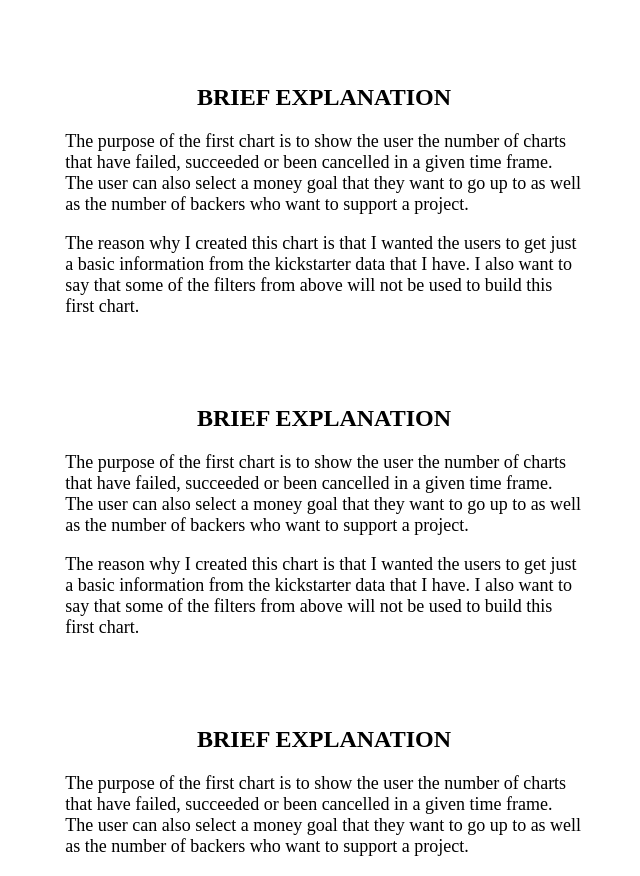
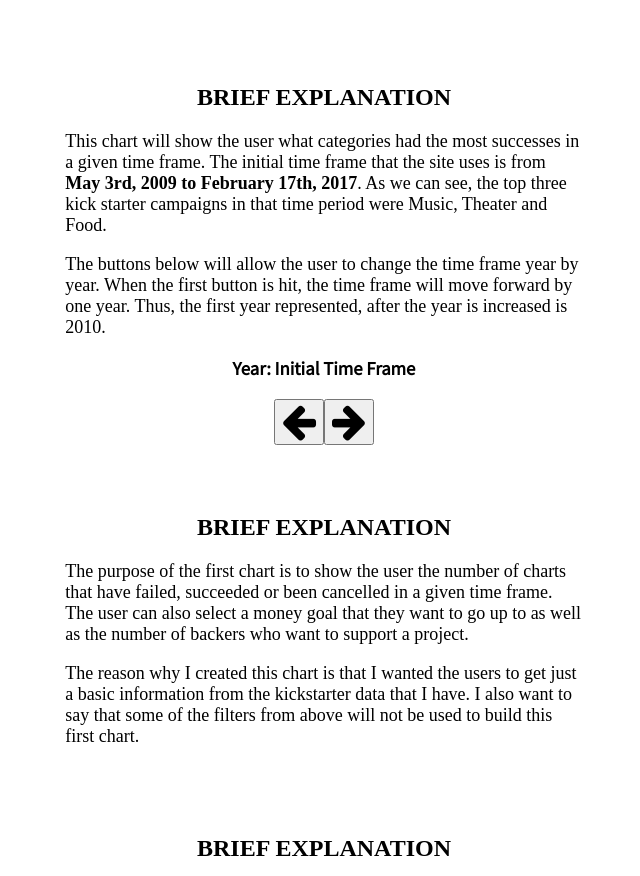
Before and after one commit to ravenusmc/kickstarter, a Vue app in the folder client/: page / in a window 1280 px wide. Shown: the part 1920-2796 px from the top of the page, without its empty margins (640-1280 px from the left). Built offline with nearby package versions, Linux system fonts and the light colour scheme; what vue-google-charts would draw is missing.

Commit message:
working on form to change year

```diff
--- a/client/public/index.html
+++ b/client/public/index.html
@@ -7,7 +7,7 @@
     <link rel="icon" href="<%= BASE_URL %>favicon.ico">
     <title>KickStarter Study</title>
     <!-- Font Awesome -->
-    <link rel="stylesheet" type="text/css" href="https://maxcdn.bootstrapcdn.com/font-awesome/4.7.0/css/font-awesome.min.css">
+    <link href="https://stackpath.bootstrapcdn.com/font-awesome/4.7.0/css/font-awesome.min.css" rel="stylesheet" integrity="sha384-wvfXpqpZZVQGK6TAh5PVlGOfQNHSoD2xbE+QkPxCAFlNEevoEH3Sl0sibVcOQVnN" crossorigin="anonymous">
     <!-- Google Font Link -->
     <link href="https://fonts.googleapis.com/css?family=Source+Sans+Pro&display=swap" rel="stylesheet">
   </head>
--- a/client/src/components/home/StudyArea.vue
+++ b/client/src/components/home/StudyArea.vue
@@ -46,17 +46,32 @@
      <div class='paragraphDiv'>
        <h2 class='center title'>Brief Explanation</h2>
        <p class='paragraphFormatting'>
-         The purpose of the first chart is to show the user the number of charts
-         that have failed, succeeded or been cancelled in a given time frame. The
-         user can also select a money goal that they want to go up to as well as
-         the number of backers who want to support a project.
+         This chart will show the user what categories had the most successes in
+         a given time frame. The initial time frame that the site uses is from <span>May
+         3rd, 2009 to February 17th, 2017</span>. As we can see, the top three kick starter
+         campaigns in that time period were Music, Theater and Food.
        </p>
        <p class='paragraphFormatting'>
-         The reason why I created this chart is that I wanted the users to get
-         just a basic information from the kickstarter data that I have. I also
-         want to say that some of the filters from above will not be used to build
-         this first chart.
+         The buttons below will allow the user to change the time frame year by year.
+         When the first button is hit, the time frame will move forward by one year. Thus,
+         the first year represented, after the year is increased is 2010.
        </p>
+       <form>
+         <h3 class='center font'>Year: {{ chartTwoYear }}</h3>
+
+         <div class='button_div'>
+
+           <button>
+             <i class="fa fa-arrow-left fa-3x" aria-hidden="true"></i>
+           </button>
+
+           <button>
+             <i class="fa fa-arrow-right fa-3x" aria-hidden="true"></i>
+           </button>
+
+         </div>
+
+       </form>
      </div>
 
     </div>
@@ -121,7 +136,7 @@
   </div>
 </template>
 
-<script scoped>
+<script>
 import { mapGetters } from 'vuex';
 import StudyForm from '@/components/forms/StudyForm.vue';
 import GraphCard from '@/components/charts/GraphCard.vue';
@@ -138,6 +153,7 @@ export default {
       typeTwo: 'ColumnChart',
       typeThree: 'PieChart',
       typeFour: 'TreeMap',
+      chartTwoYear: 'Initial Time Frame',
       chartOptionsOne: {
         title: 'First Chart',
         legend: { position: 'top' },
@@ -208,4 +224,15 @@ export default {
   font-size: 18px;
 }
 
+span {
+  font-weight: bold;
+}
+
+.button_div {
+  display: flex;
+  flex-direction: row;
+  justify-content: center;
+  align-items: center;
+}
+
 </style>
```
